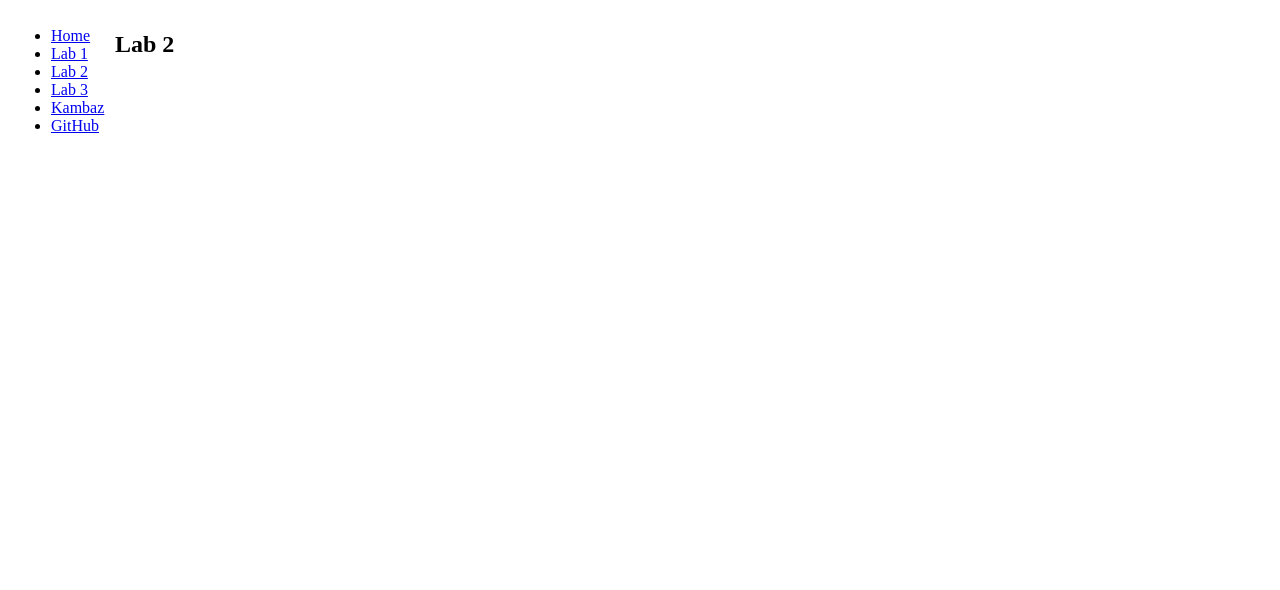
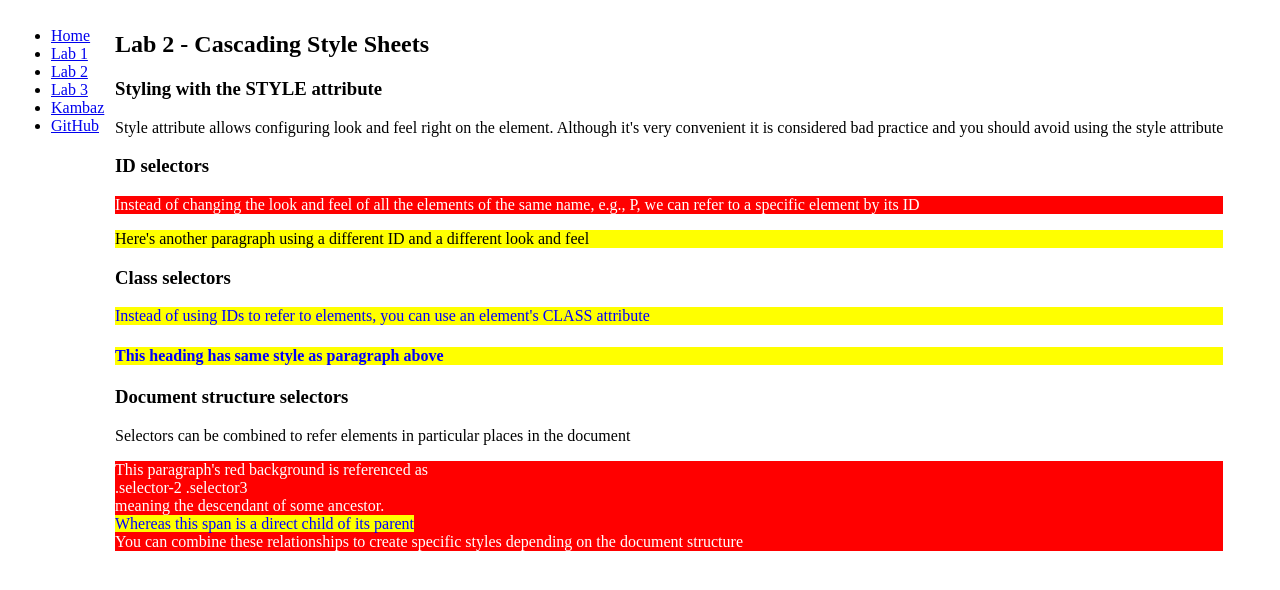
Before and after one commit to hydec5ive/kambaz-next-js, a Next.js app: page /labs/lab2 in a window 1280 px wide. Shown: the top 590 px of the page. Built offline with nearby package versions, Linux system fonts and the light colour scheme.

Commit message:
Latest A1 updates

```diff
--- /dev/null
+++ b/app/labs/lab2/index.css
@@ -0,0 +1,24 @@
+/*p {
+ background-color: purple;
+ color: white;}*/
+
+p#wd-id-selector-1 {
+ background-color: red;
+ color: white;
+}
+p#wd-id-selector-2 {
+ background-color: yellow;
+ color: black;
+}
+
+.wd-class-selector {
+  background-color: yellow;
+  color: blue;
+}
+
+.wd-selector-1 .wd-selector-3 {
+   background-color: red;
+   color: white; }
+.wd-selector-2 > .wd-selector-3 > .wd-selector-4 {
+   background-color: yellow;
+   color: blue;  }
--- a/app/labs/lab2/page.tsx
+++ b/app/labs/lab2/page.tsx
@@ -1,6 +1,59 @@
+import "./index.css";
+
 export default function Lab2() {
   return (
-    <div>
-      <h2>Lab 2</h2>
+    <div id="wd-lab2">
+      <h2>Lab 2 - Cascading Style Sheets</h2>
+      <h3>Styling with the STYLE attribute</h3>
+      <p>
+        Style attribute allows configuring look and feel right on the element.
+        Although it&apos;s very convenient it is considered bad practice and
+        you should avoid using the style attribute
+      </p>
+
+      <div id="wd-css-id-selectors">
+        <h3>ID selectors</h3>
+        <p id="wd-id-selector-1">
+          Instead of changing the look and feel of all the
+          elements of the same name, e.g., P, we can refer
+          to a specific element by its ID
+        </p>
+        <p id="wd-id-selector-2">
+          Here&apos;s another paragraph using a different ID
+          and a different look and feel
+        </p>
+      </div>
+
+      <div id="wd-css-class-selectors">
+        <h3>Class selectors</h3>
+        <p className="wd-class-selector">
+      Instead of using IDs to refer to elements, you can use an element&apos;s CLASS attribute </p>
+        <h4 className="wd-class-selector">
+            This heading has same style as paragraph above </h4>
+      </div>
+
+     <div id="wd-css-document-structure">
+      <div className="wd-selector-1">
+        <h3>Document structure selectors</h3>
+        <div className="wd-selector-2">
+          Selectors can be combined to refer elements in particular
+          places in the document
+          <p className="wd-selector-3">
+            This paragraph&apos;s red background is referenced as
+            <br />
+            .selector-2 .selector3<br />
+            meaning the descendant of some ancestor.<br />
+            <span className="wd-selector-4">
+              Whereas this span is a direct child of its parent
+            </span><br />
+              You can combine these relationships to create specific
+              styles depending on the document structure
+          </p>
+        </div>
+      </div>
     </div>
-);}
+
+
+  </div>
+  );
+}
```
